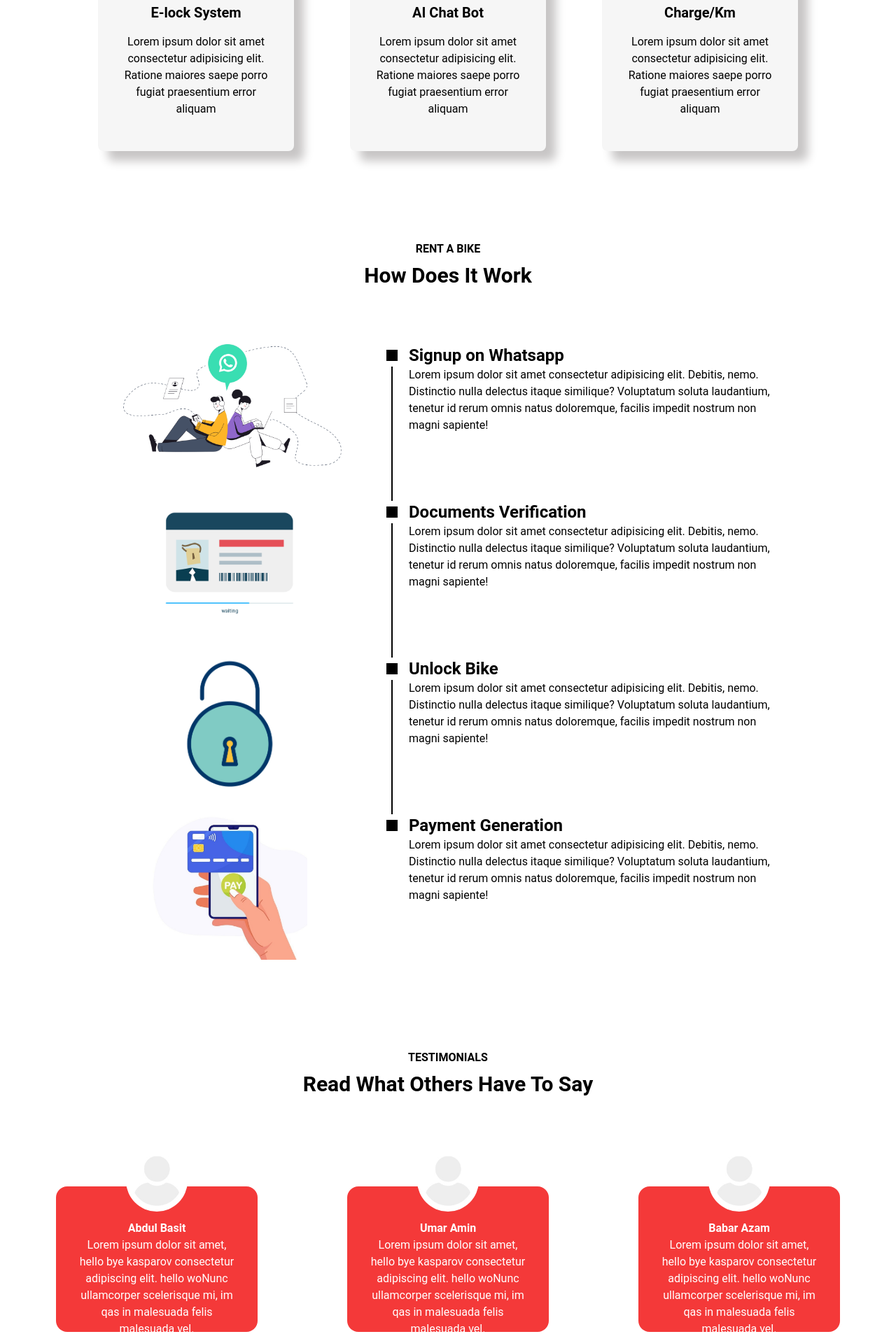
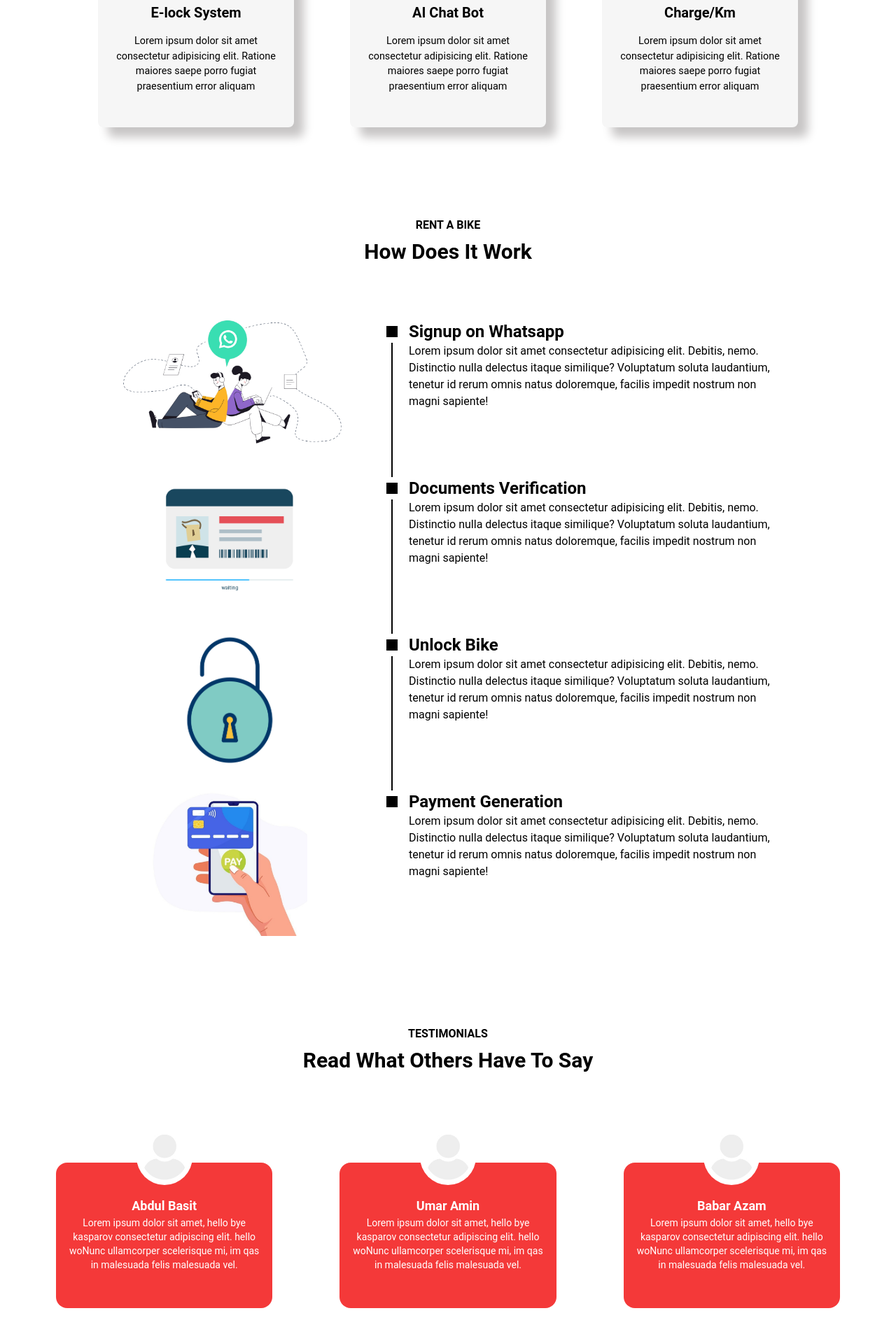
Before and after one commit to Qa5imm/kebab, a Nuxt app: page / in a window 1280 px wide. Shown: the part 880-2797 px from the top of the page at 70% size. Built offline with nearby package versions, Linux system fonts and the light colour scheme.

Commit message:
design updated to fit 100% zoom

```diff
--- a/components/Services/Service.vue
+++ b/components/Services/Service.vue
@@ -6,7 +6,7 @@
       </ClientOnly>
     </div>
     <h1 class="font-bold text-xl">{{ title }}</h1>
-    <p class="text-center">
+    <p class="text-center text-[0.9rem]">
       {{ description }}
     </p>
   </div>
--- a/components/Services/Services.vue
+++ b/components/Services/Services.vue
@@ -7,7 +7,7 @@
         :icon="item.icon"
         :title="item.title"
         :description="item.description"
-        class="basis-3/12 shadow-bbs"
+        class=" shadow-bbs"
       />
     </div>
   </div>
--- a/components/Testimonials/Testimonial.vue
+++ b/components/Testimonials/Testimonial.vue
@@ -1,18 +1,21 @@
 <template>
-  <div class="relative flex justify-center mt-12">
-    <div id="img" class="w-[5.5rem] h-[5.5rem] absolute -top-1/4">
-      <img :src="`images/default.jpg`" alt="" class="rounded-full" />
-    </div>
-    <div class="bg-bred-200 text-white pt-12 pb-6 px-8 rounded-2xl h-52">
-      <h2 class="font-semibold text-center">{{ name }}</h2>
-      <p class="text-center">
+  <div class="flex justify-center relative pt-12">
+    <img
+      :src="`images/default.jpg`"
+      alt=""
+      class="w-[5rem] h-[5rem] rounded-full absolute top-0"
+    />
+    <div class="bg-bred-200 text-white pt-12 pb-6 px-4 rounded-2xl min-h-52 ">
+      <h2 class="font-semibold text-center text-lg">{{ name }}</h2>
+      <p class="text-center text-sm">
         {{ description }}
       </p>
     </div>
   </div>
+  <!-- </div> -->
 </template>
 <script setup>
-const config = useRuntimeConfig()
+const config = useRuntimeConfig();
 
 const { name, description } = defineProps({
   name: String,
--- a/components/Testimonials/Testimonials.vue
+++ b/components/Testimonials/Testimonials.vue
@@ -4,7 +4,7 @@
       sectHeader="TESTIMONIALS"
       sectHeadline="Read What Others Have To Say"
     />
-    <div class="flex gap-x-32">
+    <div class="flex gap-x-24">
       <Testimonial
         v-for="item in data"
         :name="item.name"
```
